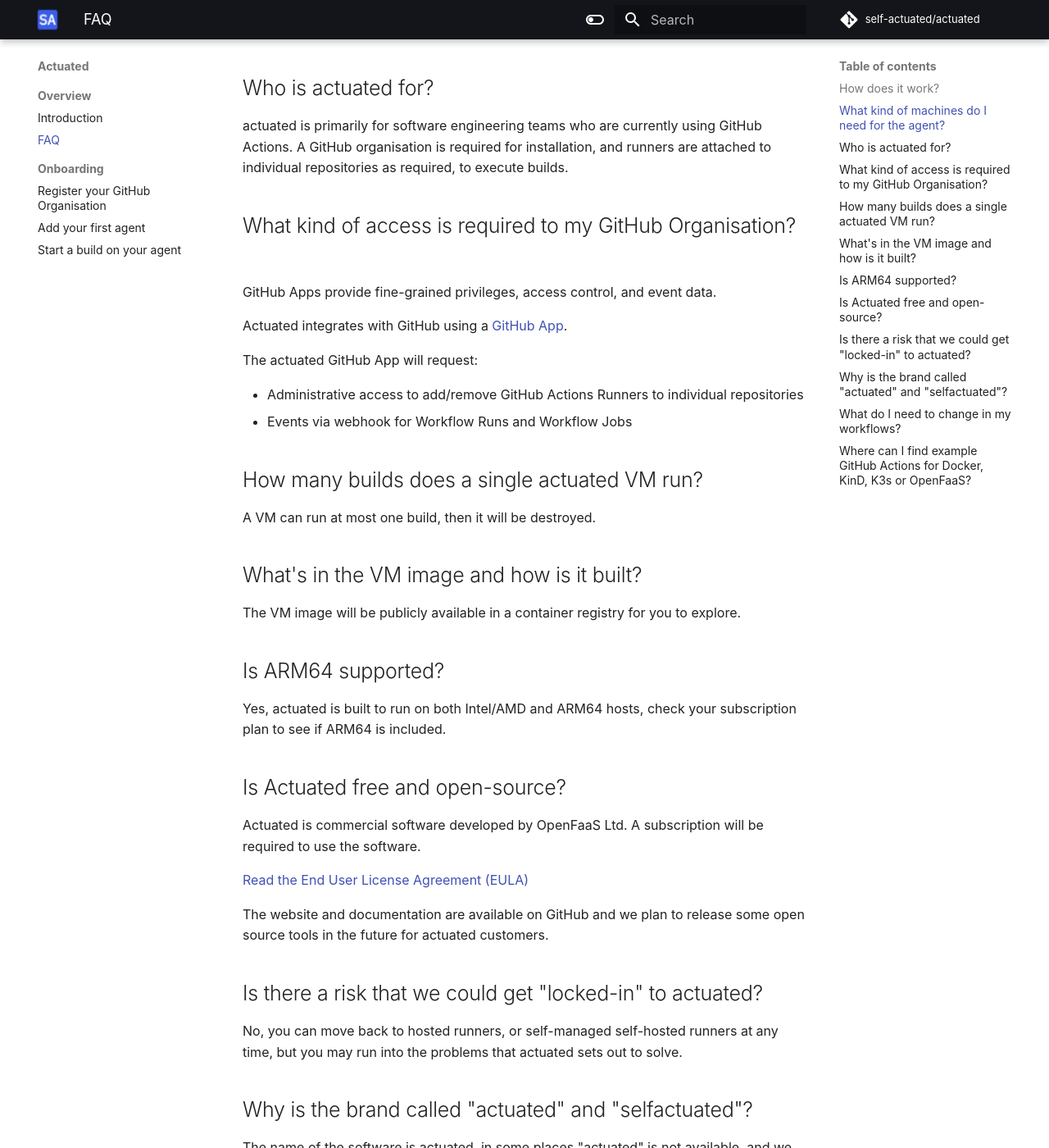
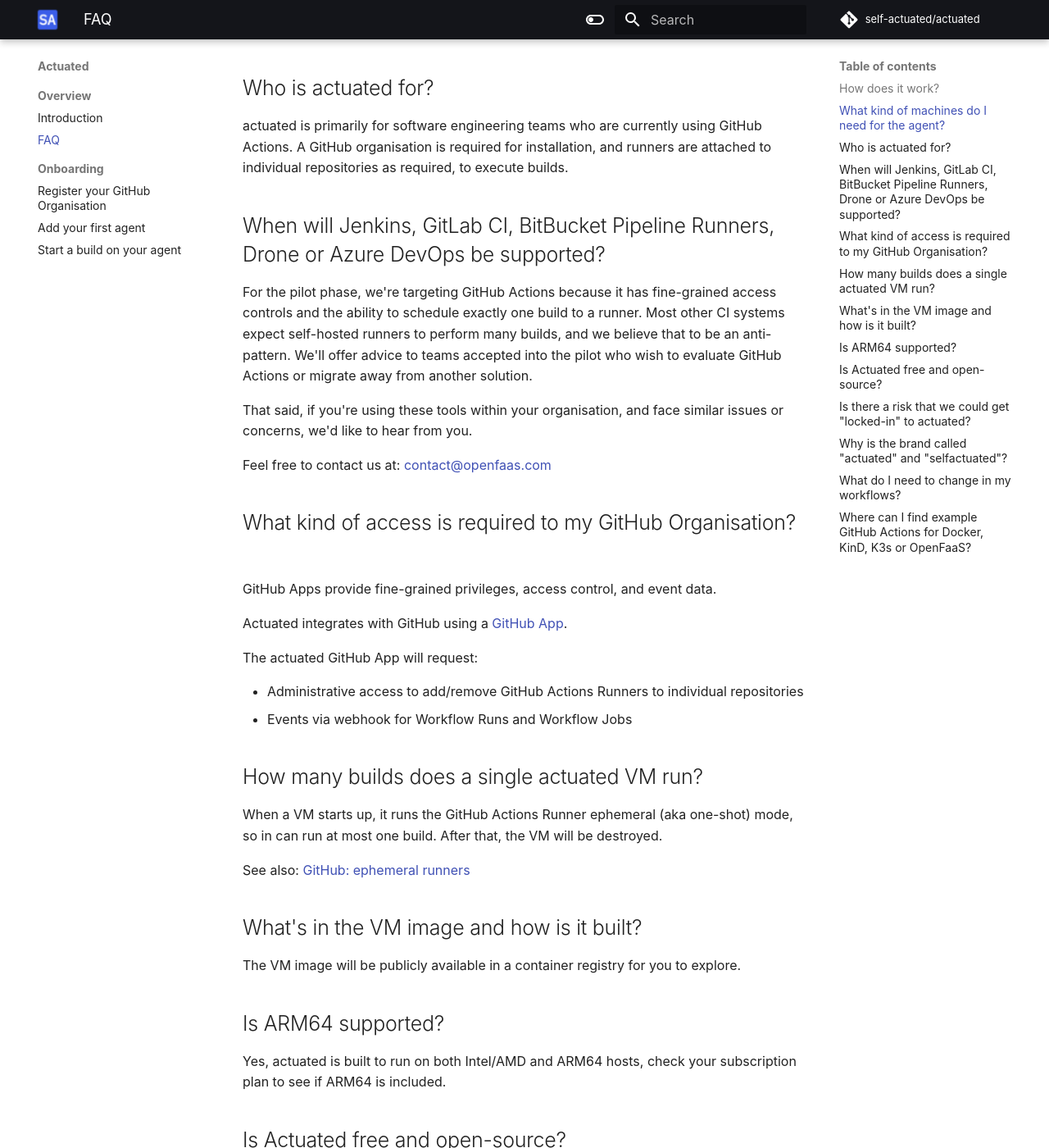
Before and after one commit to welteki/docs.actuated.dev, an MkDocs documentation site: the page built from docs/faq.md, in a window 1280 px wide and 1400 px high, scrolled down 550 px. Shown: the whole window at 82% size. Built offline with MkDocs 1.6.1 and Material for MkDocs 9.7.7, drawn with Linux system fonts in a browser that asks for light colours; some web fonts are replaced.

Commit message:
Note on other CI runner solutions
Signed-off-by: Alex Ellis (OpenFaaS Ltd) <alexellis2@gmail.com>

```diff
--- a/docs/faq.md
+++ b/docs/faq.md
@@ -18,6 +18,14 @@
 
 actuated is primarily for software engineering teams who are currently using GitHub Actions. A GitHub organisation is required for installation, and runners are attached to individual repositories as required, to execute builds.
 
+## When will Jenkins, GitLab CI, BitBucket Pipeline Runners, Drone or Azure DevOps be supported?
+
+For the pilot phase, we're targeting GitHub Actions because it has fine-grained access controls and the ability to schedule exactly one build to a runner. Most other CI systems expect self-hosted runners to perform many builds, and we believe that to be an anti-pattern. We'll offer advice to teams accepted into the pilot who wish to evaluate GitHub Actions or migrate away from another solution.
+
+That said, if you're using these tools within your organisation, and face similar issues or concerns, we'd like to hear from you.
+
+Feel free to contact us at: [contact@openfaas.com](mailto:contact@openfaas.com)
+
 ## What kind of access is required to my GitHub Organisation?
 
 GitHub Apps provide fine-grained privileges, access control, and event data.
@@ -31,7 +39,9 @@
 
 ## How many builds does a single actuated VM run?
 
-A VM can run at most one build, then it will be destroyed.
+When a VM starts up, it runs the GitHub Actions Runner ephemeral (aka one-shot) mode, so in can run at most one build. After that, the VM will be destroyed.
+
+See also: [GitHub: ephemeral runners](https://docs.github.com/en/actions/hosting-your-own-runners/autoscaling-with-self-hosted-runners#using-ephemeral-runners-for-autoscaling)
 
 ## What's in the VM image and how is it built?
 
```
